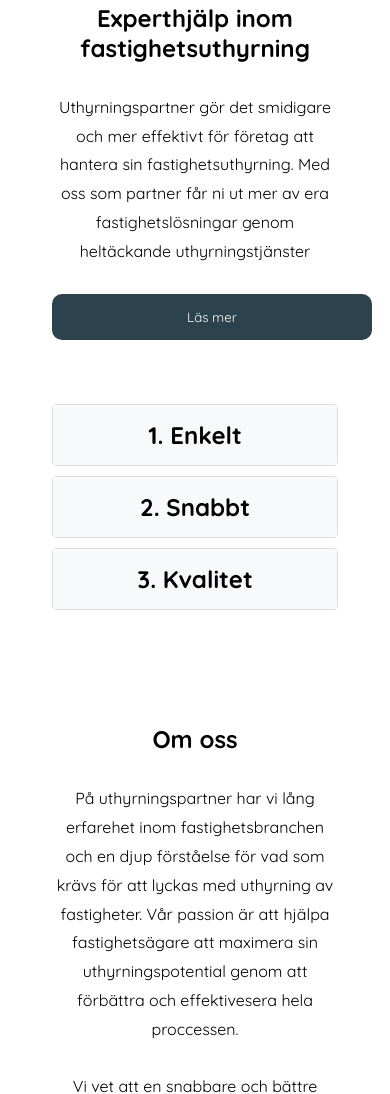
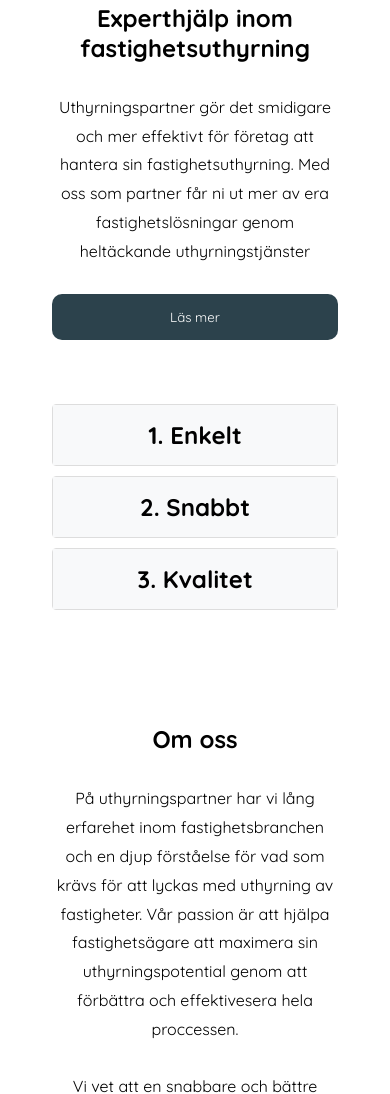
Before and after one commit to uthyrningspartner/UP, a plain HTML site: page index.html in a window 390 px wide. Shown: the part 1082-2176 px from the top of the page. Drawn offline with Linux system fonts and the light colour scheme.

Commit message:
fixed button

```diff
--- a/styles.css
+++ b/styles.css
@@ -263,4 +263,8 @@ footer {
         line-height: 1.8;
     }
 
+    .button {
+        min-width: 0px;
+    }
+
 }
```
